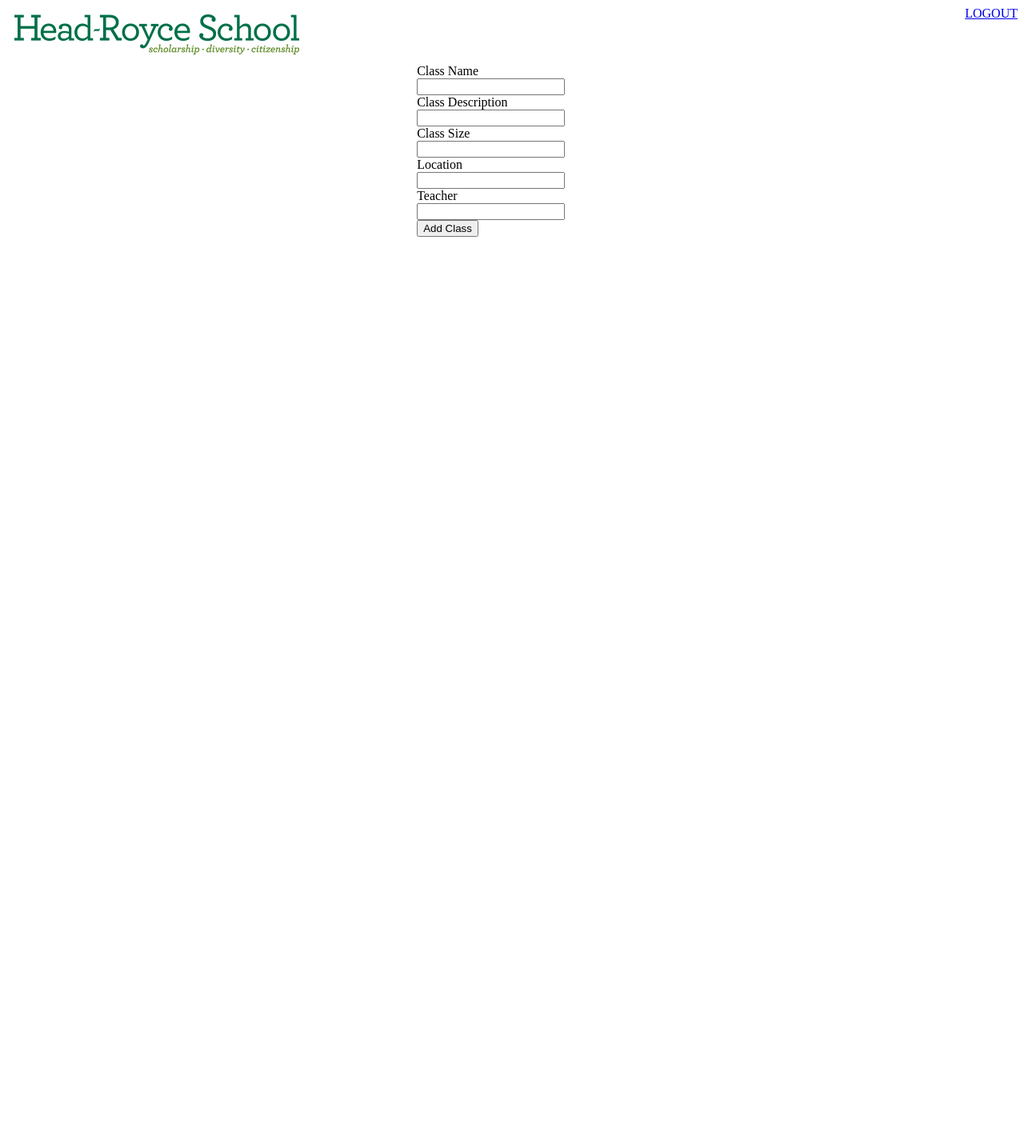
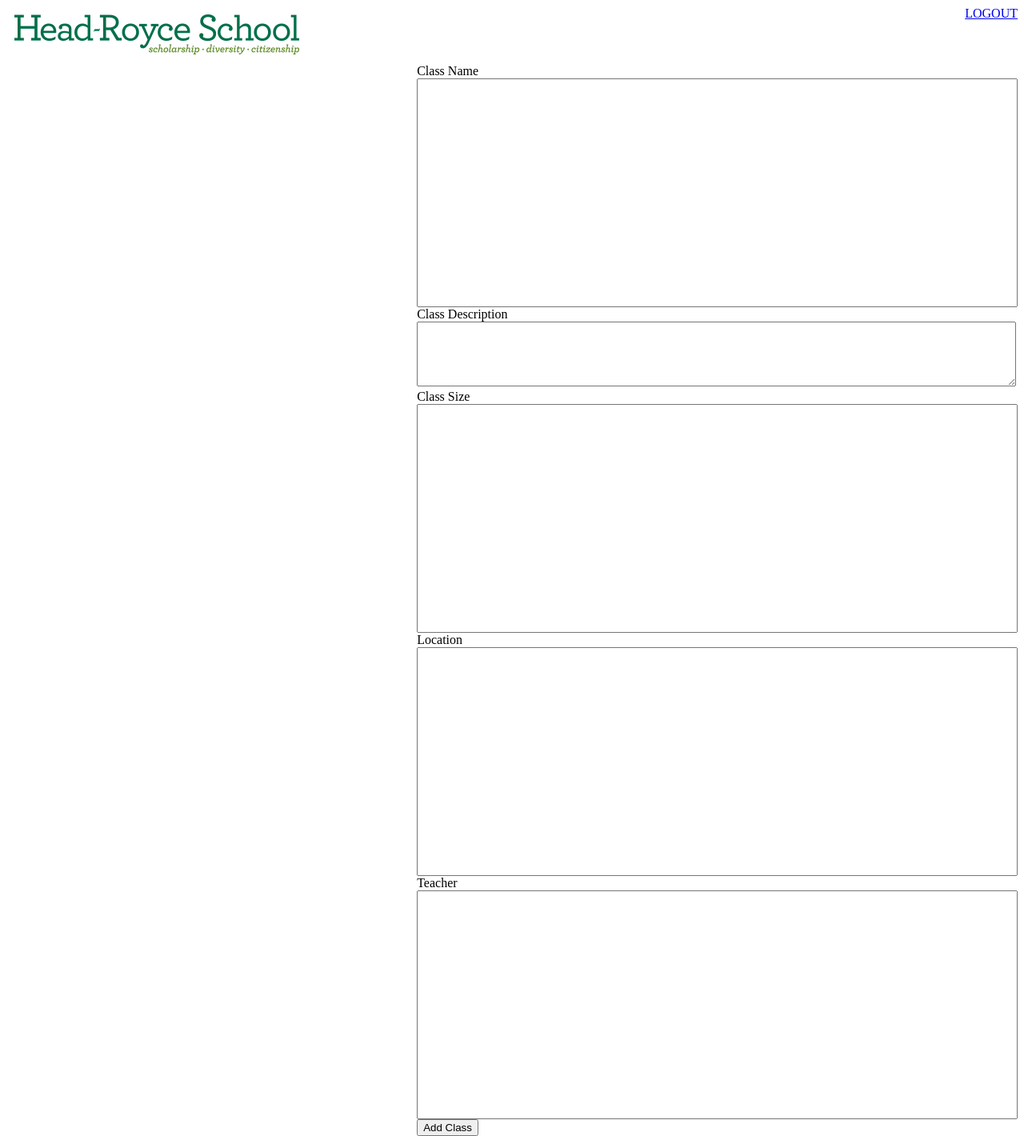
Before and after one commit to Plochem/HRS-H-Block, a Flask app: template src/templates/manage.html in a window 1280 px wide. Shown: the whole page at 80% size. Before the commit the page ends 296 px from the top, so only its background shows below. Run offline with Flask 2, Linux system fonts and the light colour scheme; the template is opened without the code that fills it, so the values that code supplies are empty; parts of the project's set-up code (start-up, migrations or seed data) failed here and were passed over.

Commit message:
Update manage.html

```diff
--- a/src/templates/manage.html
+++ b/src/templates/manage.html
@@ -30,6 +30,16 @@
     form{
         grid-area: fm;
         padding: 1%;
+    }
+    input{
+        width: 100%;
+        height: 100%;
+    }
+    textarea{
+        width: 100%;
+        max-width: 100%;
+        min-width: 100%;
+        min-height:10%;
     }
     </style>
 </head>
@@ -68,7 +78,7 @@
         <br>
         <label for="desc">Class Description</label>
         <br>
-        <input type="text" id="desc" name="desc">
+        <textarea id="desc" name="desc" wrap='soft' rows="5"></textarea>
         <br>
         <label for="classSize">Class Size</label>
         <br>
```
